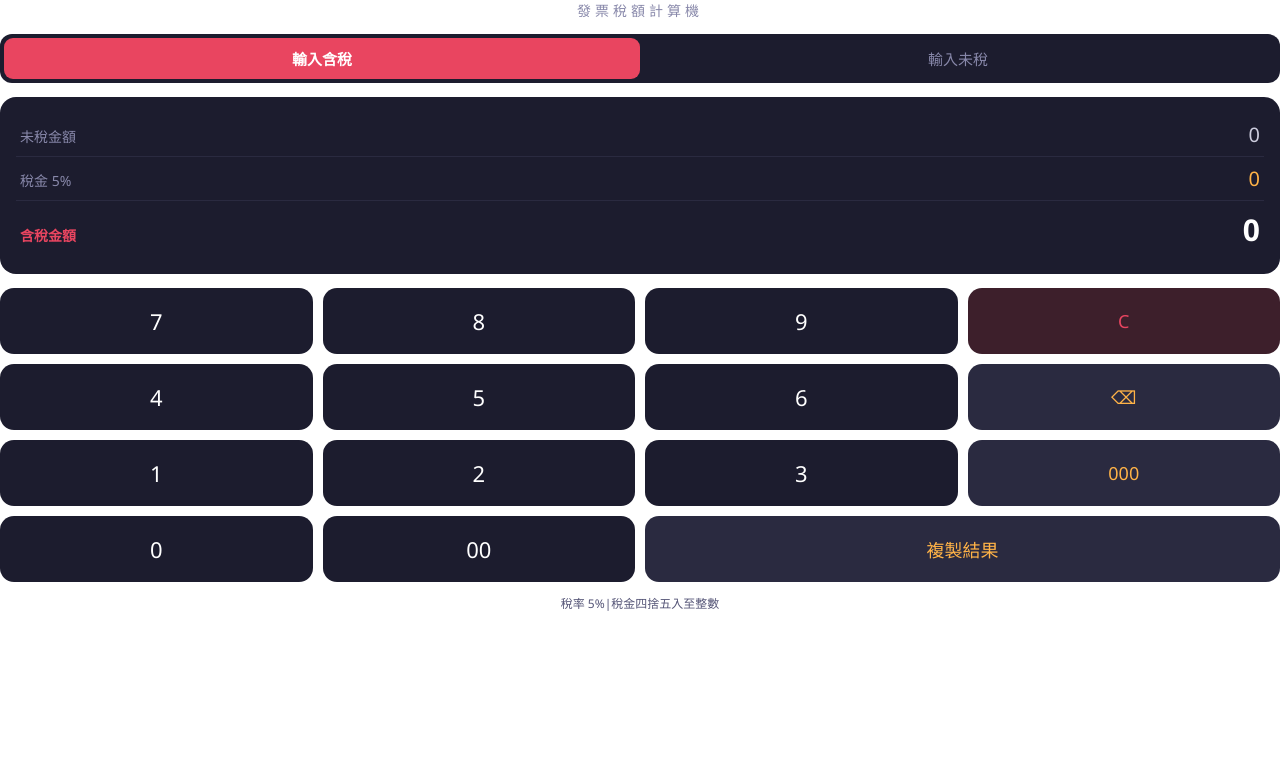
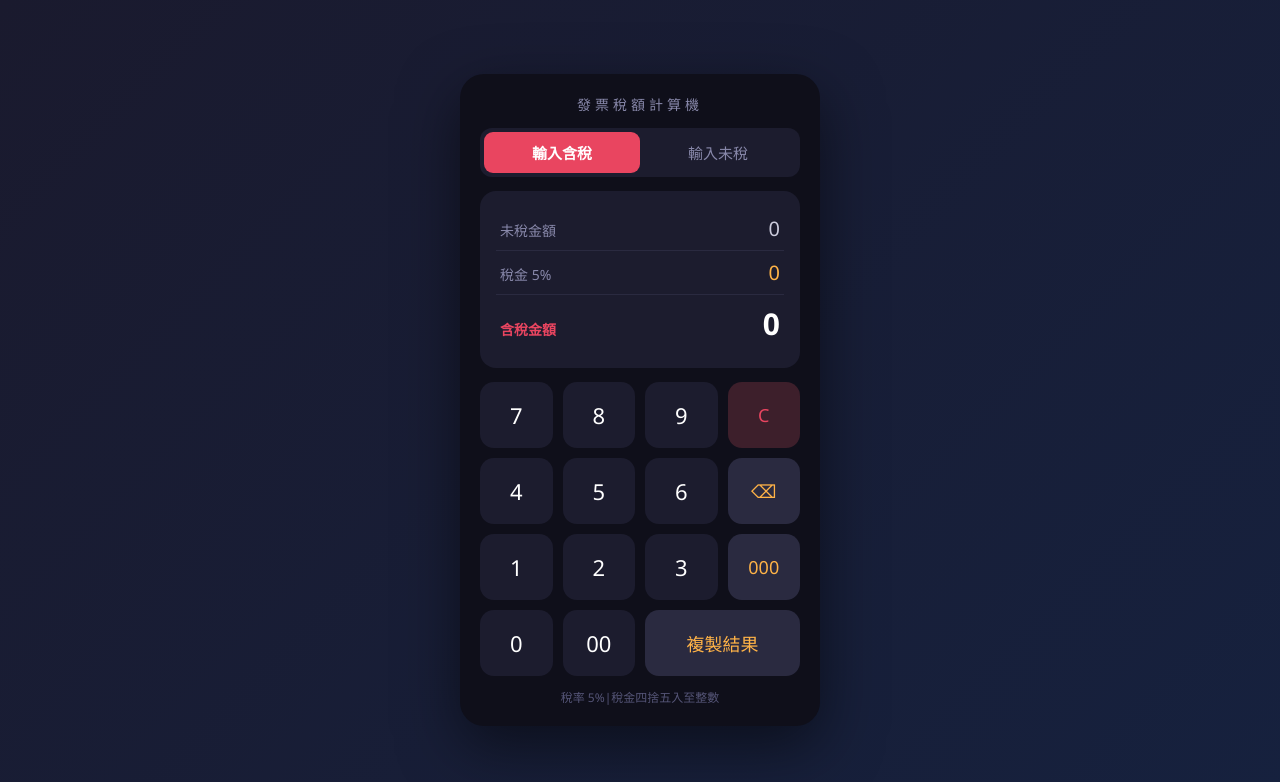
Before and after one commit to sphomesphome01/invoice-calculator, a plain HTML site: page index.html in a window 1280 px wide. Drawn offline with Linux system fonts and the light colour scheme.

Commit message:
Update index.html

```diff
--- a/index.html
+++ b/index.html
@@ -7,11 +7,9 @@
 <style>
   * { margin: 0; padding: 0; box-sizing: border-box; font-family: "Segoe UI", "Microsoft JhengHei", sans-serif; touch-action: manipulation; }
   button { -webkit-tap-highlight-color: transparent; user-select: none; -webkit-user-select: none; }
-body {
-  min-height: 100vh;
-  overscroll-behavior-y: none;
-  ...
-}
+  html, body { overscroll-behavior-y: none; }
+  body {
+    min-height: 100vh;
     display: flex; align-items: center; justify-content: center;
     background: linear-gradient(135deg, #1a1a2e 0%, #16213e 100%);
     padding: 16px;
@@ -164,7 +162,7 @@ function copyResult() {
 document.addEventListener('keydown', e => {
   if (e.key >= '0' && e.key <= '9') press(e.key);
   else if (e.key === 'Backspace') backspace();
-else if (e.key === 'Escape' || e.key.toLowerCase() === 'c') clearAll();
+  else if (e.key === 'Escape' || e.key.toLowerCase() === 'c') clearAll();
   else if (e.key === 'Tab') { e.preventDefault(); setMode(mode === 'net' ? 'gross' : 'net'); }
 });
 
```
